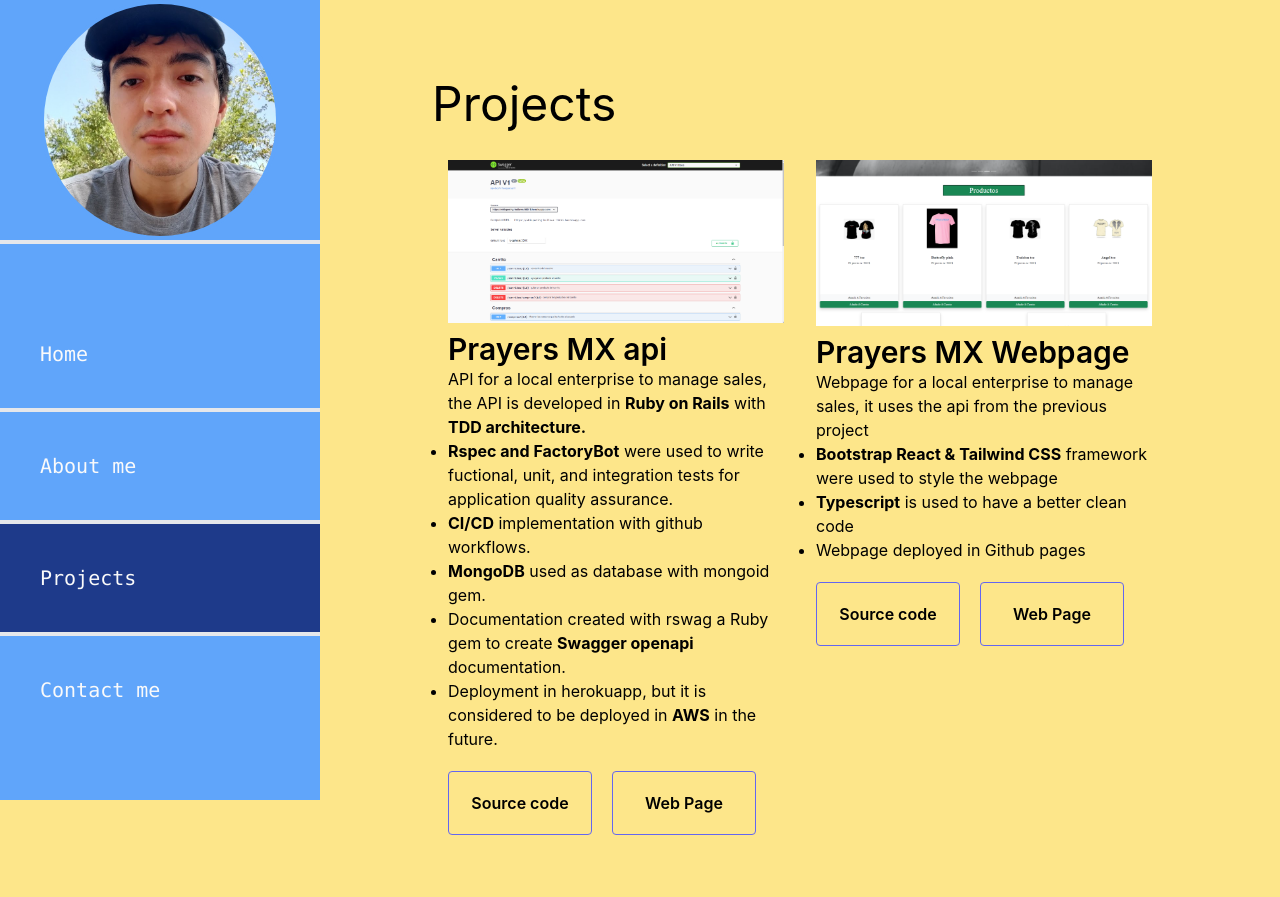
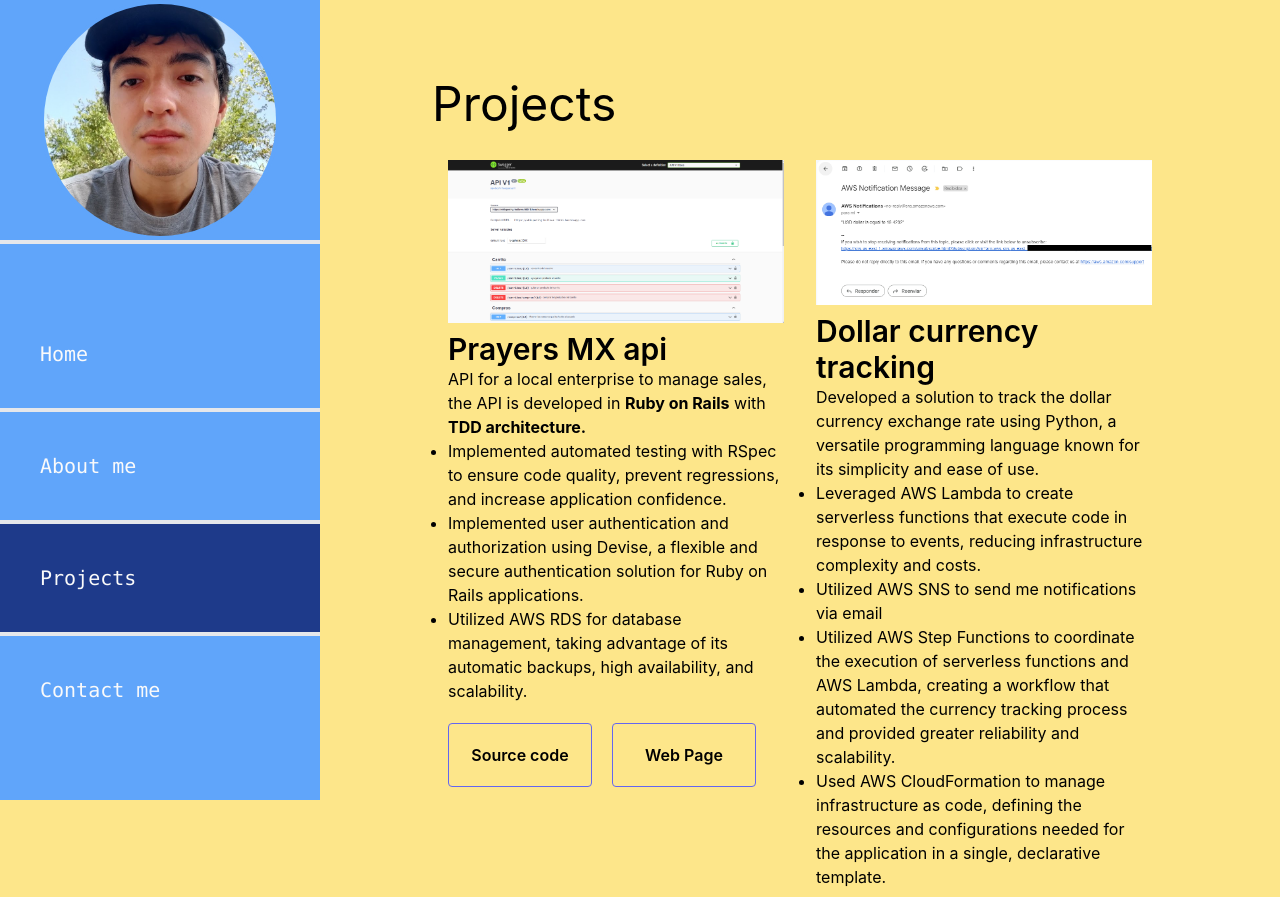
Before and after one commit to luisMartinez011/Portfolio, a React (Create React App) app: page /#/projects in a window 1280 px wide. Shown: the top 897 px of the page. Built offline with nearby package versions, Linux system fonts and the light colour scheme.

Commit message:
portfolio modificado

```diff
--- a/src/components/Projects.js
+++ b/src/components/Projects.js
@@ -3,6 +3,8 @@
 import nest from "../img/supermarketNest.jpg"
 import prayers from "../img/prayersMX.PNG"
 import prayersFrontend from "../img/prayersWebpage.PNG"
+import dollartracking from "../img/dollartracking.PNG"
+
 const Projects = () => {
 
   return (
@@ -23,27 +25,63 @@
                 API for a local enterprise to manage sales, the API is developed in <b>Ruby on Rails</b> with <b>TDD architecture.</b>
               </p>
               <ul className="list-disc">
-                <li><b>Rspec and FactoryBot</b> were used to write fuctional, unit, and integration tests for application quality assurance. </li>
-                <li><b>CI/CD</b> implementation with github workflows.</li>
-                <li><b>MongoDB</b> used as database with mongoid gem. </li>
-                <li>Documentation created with rswag a Ruby gem to create <b>Swagger openapi</b> documentation.</li>
-                <li>Deployment in herokuapp, but it is considered to be deployed in <b>AWS</b> in the future.</li>
+                <li>Implemented automated testing with RSpec to ensure code quality, prevent regressions, and increase application confidence.</li>
+                <li>Implemented user authentication and authorization using Devise, a flexible and secure authentication solution for Ruby on Rails applications.</li>
+                <li>Utilized AWS RDS for database management, taking advantage of its automatic backups, high availability, and scalability.</li>
               </ul>
               <button
                 className='bg-transparent hover:bg-indigo-500 text-white-700
             font-semibold hover:text-white py-2 px-4 border border-indigo-500
             hover:border-transparent rounded w-36 h-16 mt-5'>
-                <a href='https://github.com/luisMartinez011/prayersMX'
+                <a href='https://github.com/luisMartinez011/prayersMX_rds'
                   target={"_blank"}>Source code</a>
               </button>
               <button
                 className='bg-transparent hover:bg-indigo-500 text-white-700
             font-semibold hover:text-white py-2 px-4 border border-indigo-500
             hover:border-transparent rounded w-36 h-16 mt-5 ml-5'>
-                <a href='https://whispering-hollows-99018.herokuapp.com/api-docs/index.html'
+                <a href='https://secure-lowlands-54066.herokuapp.com/api-docs/index.html'
                   target={"_blank"}>Web Page</a>
               </button>
             </div>
+          </section>
+
+          <section key="5" className=" w-full xl:w-3/6 my-4 p-4">
+            <div>
+              <img src={dollartracking}
+                className="object-cover
+                w-full h-3/5" />
+            </div>
+            <div>
+              <h1 className='text-3xl font-semibold mt-2'>Dollar currency tracking</h1>
+              <p>
+                Developed a solution to track the dollar currency exchange
+                rate using Python, a versatile programming language known for its
+                simplicity and ease of use.
+              </p>
+              <ul className="list-disc">
+                <li>
+                  Leveraged AWS Lambda to create serverless functions that execute code in response to events, reducing infrastructure complexity and costs.
+                </li>
+                <li>
+                  Utilized AWS SNS to send me notifications via email
+                </li>
+                <li>
+                  Utilized AWS Step Functions to coordinate the execution of serverless functions and AWS Lambda, creating a workflow that automated the currency tracking process and provided greater reliability and scalability.
+                </li>
+                <li>
+                  Used AWS CloudFormation to manage infrastructure as code, defining the resources and configurations needed for the application in a single, declarative template.
+
+                </li>
+              </ul>
+            </div>
+            <button
+              className='bg-transparent hover:bg-indigo-500 text-white-700
+            font-semibold hover:text-white py-2 px-4 border border-indigo-500
+            hover:border-transparent rounded w-36 h-16 mt-5'>
+              <a href='https://github.com/luisMartinez011/bot-dollar-currency'
+                target={"_blank"}>Source code</a>
+            </button>
           </section>
 
           <section key="2" className="w-full xl:w-3/6 my-4 p-4 ">
```
Also changed, not shown: src/img/dollartracking.PNG (added).
